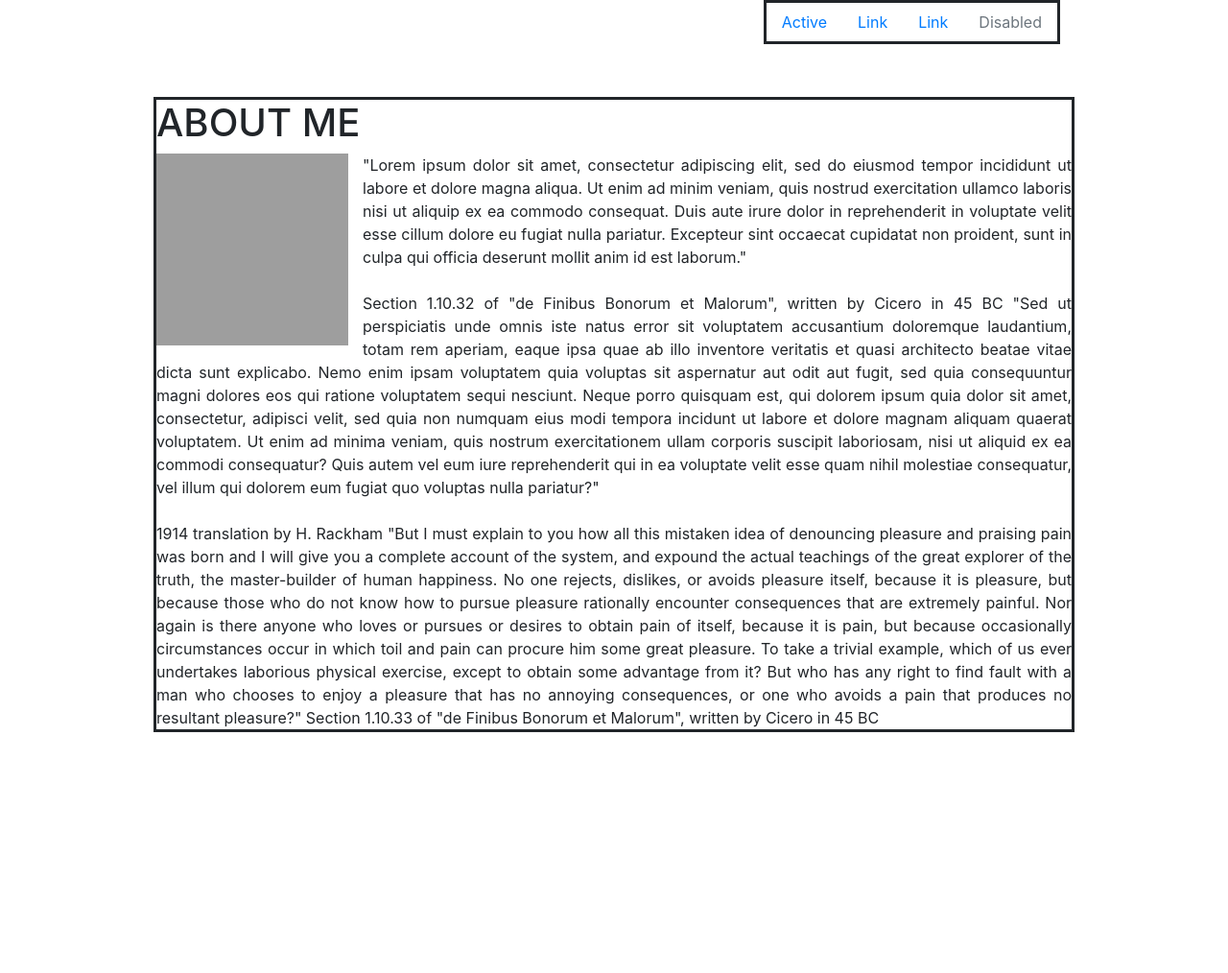
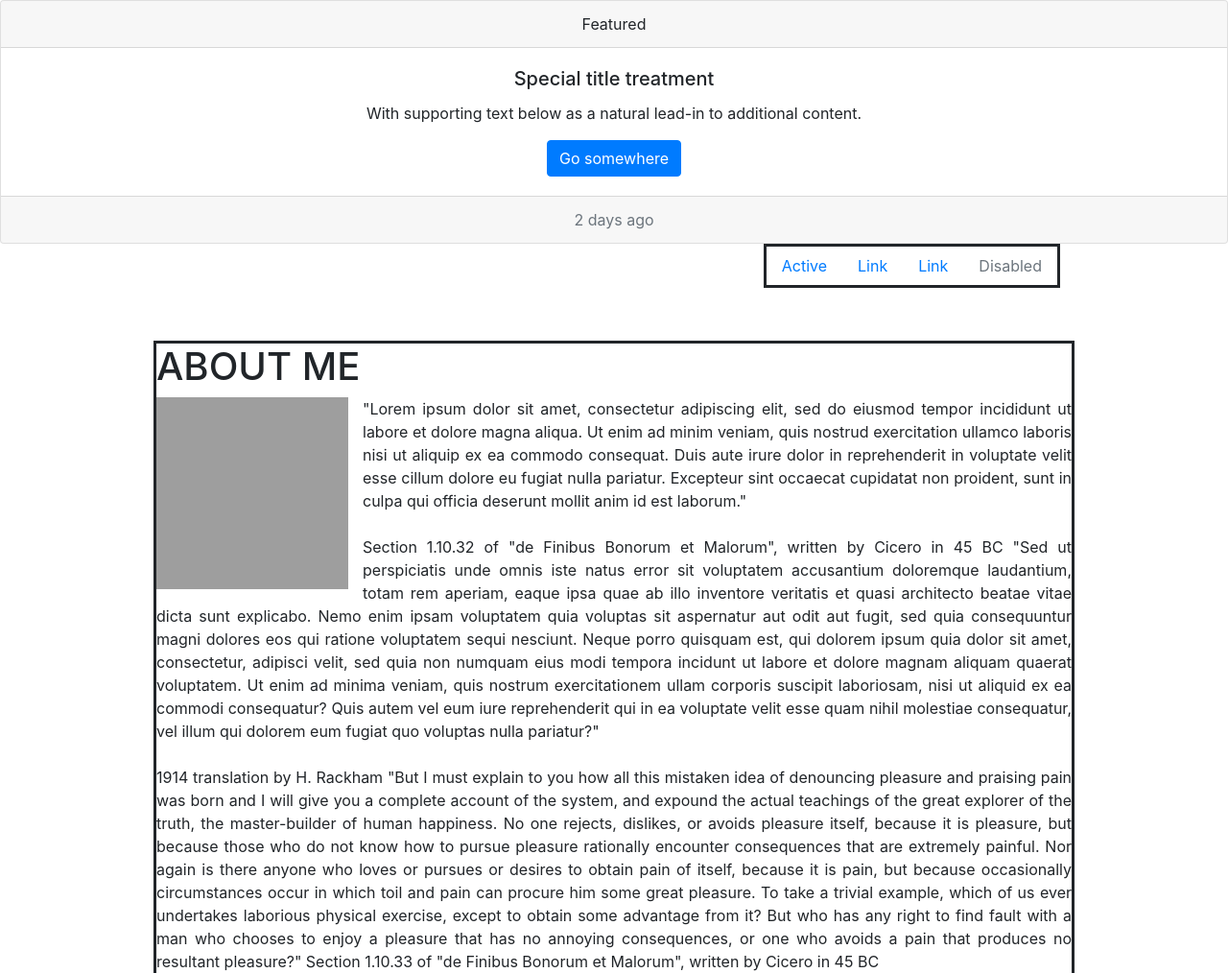
Before and after one commit to darylacut/bootstrap-portfolio, a plain HTML site: page index.html in a window 1280 px wide. Shown: the top 1014 px of the page at 96% size. Before the commit the page ends 800 px from the top, so only its background shows below. Drawn offline with nearby package versions, Linux system fonts and the light colour scheme; grey boxes are pictures that could not be loaded.

Commit message:
checking out bootstrap card style, will replace divs with bootstrap cards

```diff
--- a/index.html
+++ b/index.html
@@ -11,6 +11,23 @@
 </head>
 
 <body>
+
+    <div class="card text-center">
+            <div class="card-header">
+                Featured
+            </div>
+            <div class="card-body">
+                <h5 class="card-title">Special title treatment</h5>
+                <p class="card-text">With supporting text below as a natural lead-in to additional content.</p>
+                <a href="#" class="btn btn-primary">Go somewhere</a>
+            </div>
+            <div class="card-footer text-muted">
+                2 days ago
+            </div>
+    </div>
+
+
+
 <div id="page-wrapper">
     <header id="header">
         <div class="container">
```
